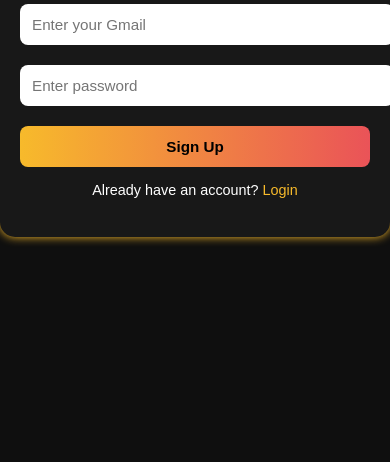
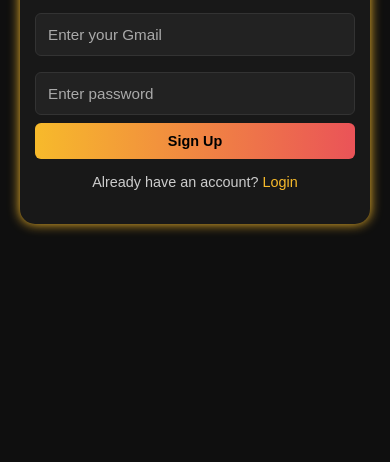
Before and after one commit to Ibbu63/TaskNest, a plain HTML site: page sign.html in a window 390 px wide. Shown: the part 382-844 px from the top of the page. Drawn offline with Linux system fonts and the light colour scheme.

Commit message:
Update sign.html

```diff
--- a/sign.html
+++ b/sign.html
@@ -19,46 +19,48 @@ body {
 
 .container {
   background: #181818;
-  padding: 30px 25px;
+  padding: 25px 20px;
   border-radius: 15px;
   text-align: center;
   width: 90%;
-  max-width: 360px;
-  box-shadow: 0 0 10px #f7ba2b;
+  max-width: 350px;
+  box-shadow: 0 0 12px #f7ba2b;
+  box-sizing: border-box;
 }
 
 h2 {
+  color: #f7ba2b;
   margin-bottom: 20px;
-  color: #f7ba2b;
-  font-size: 1.6rem;
+  font-size: 1.8rem;
 }
 
 input {
   width: 100%;
   padding: 12px;
-  margin: 10px 0;
-  border: none;
-  border-radius: 8px;
-  font-size: 1rem;
-  outline: none;
+  margin: 8px 0;
+  border: 1px solid #333;
+  border-radius: 6px;
+  background: #222;
+  color: white;
+  font-size: 0.95rem;
+  box-sizing: border-box;
 }
 
-input:focus {
-  box-shadow: 0 0 5px #f7ba2b;
+input::placeholder {
+  color: #aaa;
 }
 
 button {
   background: linear-gradient(to right, #f7ba2b, #ea5358);
   border: none;
-  padding: 12px 25px;
-  border-radius: 8px;
+  padding: 12px;
+  border-radius: 6px;
   color: black;
   font-weight: 600;
+  cursor: pointer;
+  width: 100%;
   font-size: 1rem;
-  cursor: pointer;
   transition: all 0.3s ease;
-  width: 100%;
-  margin-top: 10px;
 }
 
 button:hover {
@@ -69,6 +71,7 @@ button:hover {
 p {
   margin-top: 15px;
   font-size: 0.9rem;
+  color: #ccc;
 }
 
 a {
@@ -80,17 +83,20 @@ a:hover {
   text-decoration: underline;
 }
 
-/* Mobile adjustments */
+/* --- Responsive Adjustments --- */
 @media (max-width: 480px) {
+  h2 {
+    font-size: 1.6rem;
+  }
+
   .container {
-    padding: 25px 20px;
-    width: 90%;
+    padding: 20px 15px;
+    width: 95%;
   }
-  h2 {
-    font-size: 1.4rem;
-  }
-  input, button {
-    font-size: 0.95rem;
+
+  button {
+    padding: 10px;
+    font-size: 0.9rem;
   }
 }
 </style>
@@ -111,13 +117,13 @@ function signup() {
   const email = document.getElementById("email").value.trim();
   const password = document.getElementById("password").value;
 
-  if(!name || !email || !password) {
+  if (!name || !email || !password) {
     alert("Please fill all fields");
     return;
   }
 
   const users = JSON.parse(localStorage.getItem("users")) || {};
-  if(users[email]) {
+  if (users[email]) {
     alert("User already exists!");
     return;
   }
@@ -126,7 +132,7 @@ function signup() {
   localStorage.setItem("users", JSON.stringify(users));
   localStorage.setItem("currentUser", email);
   alert("Account created successfully!");
-  window.location.href = "todo.html";
+  window.location.href = "todo.html"; // redirect to your To-Do app
 }
 </script>
 </body>
```
